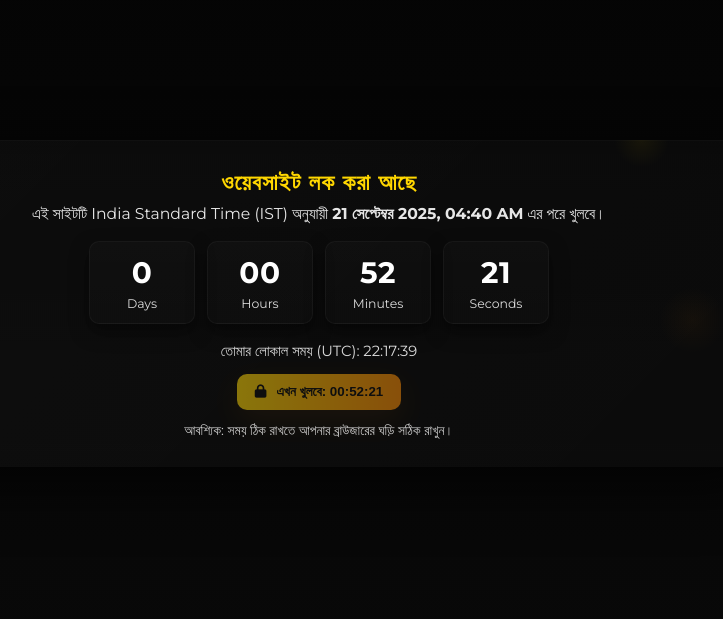
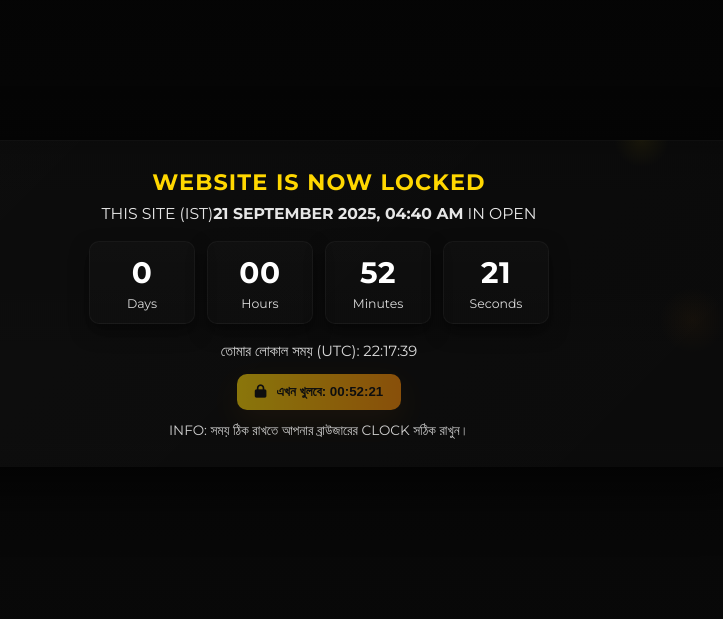
Before and after one commit to kajju027/SAYAN-METE, a plain HTML site: page MAHALAYA-1/index.html in a window 1280 px wide. Shown: the part 97-716 px from the top of the page, without its empty margins (321-1044 px from the left). Drawn offline with Linux system fonts and the light colour scheme.

Commit message:
Update index.html

```diff
--- a/MAHALAYA-1/index.html
+++ b/MAHALAYA-1/index.html
@@ -273,8 +273,8 @@
   <div id="countdown-overlay" aria-hidden="false">
     <div class="count-wrap" role="dialog" aria-label="Site unlock countdown">
       <div class="sparkle" aria-hidden="true"></div>
-      <div class="count-title">ওয়েবসাইট লক করা আছে</div>
-      <div class="count-sub">এই সাইটটি India Standard Time (IST) অনুযায়ী <strong>21 সেপ্টেম্বর 2025, 04:40 AM</strong> এর পরে খুলবে।</div>
+      <div class="count-title">WEBSITE IS NOW LOCKED</div>
+      <div class="count-sub">THIS SITE (IST)<strong>21 SEPTEMBER 2025, 04:40 AM</strong> IN OPEN</div>
 
       <div class="timer-grid" id="timer-grid">
         <div class="time-cell">
@@ -295,13 +295,13 @@
         </div>
       </div>
 
-      <div class="local-info" id="local-info">তোমার লোকাল সময়: --:--:--</div>
+      <div class="local-info" id="local-info">YOUR LOCAL TIME: --:--:--</div>
 
       <button id="open-now" class="open-btn" disabled>
-        <i class="fa fa-lock-open"></i> খুলতে অপেক্ষা করুন
+        <i class="fa fa-lock-open"></i> WAIT.....!!!
       </button>
 
-      <div class="note">আবশ্যিক: সময় ঠিক রাখতে আপনার ব্রাউজারের ঘড়ি সঠিক রাখুন।</div>
+      <div class="note">INFO: সময় ঠিক রাখতে আপনার ব্রাউজারের CLOCK সঠিক রাখুন।</div>
     </div>
   </div>
 
```
